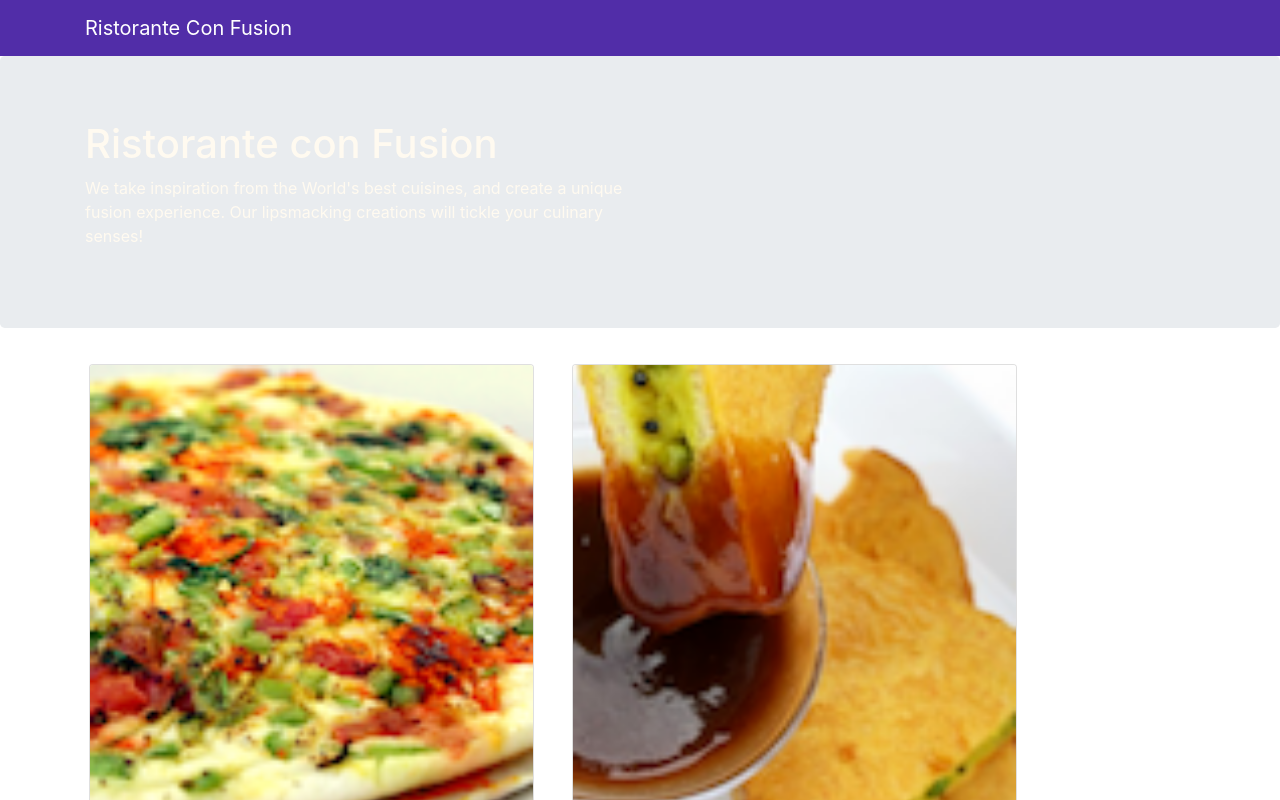
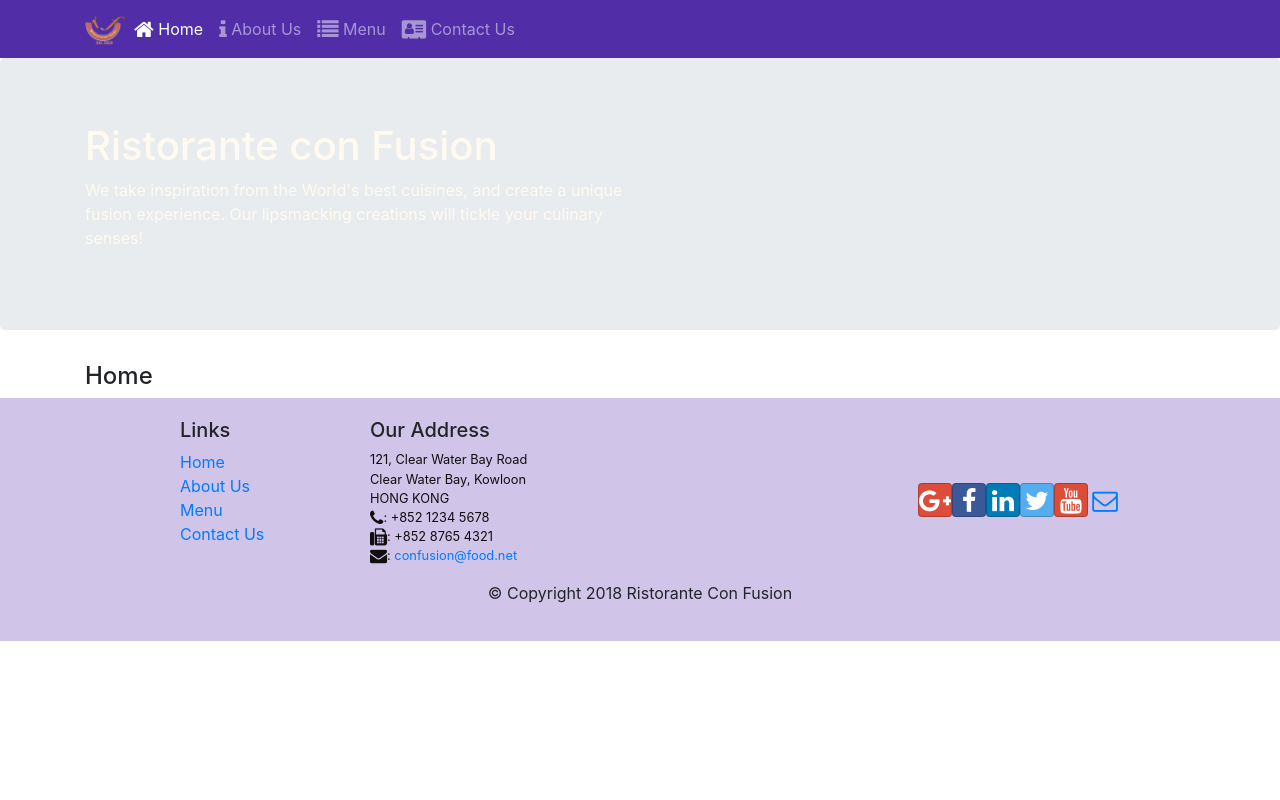
Before and after one commit to xAirx/Coursera-UniversityofHK-React, a React (Create React App) app in the folder confusion/: page /home in a window 1280 px wide. Shown: the top 800 px of the page. Built offline with nearby package versions, Linux system fonts and the light colour scheme.

Commit message:
React Router

```diff
--- a/confusion/src/App.js
+++ b/confusion/src/App.js
@@ -1,15 +1,18 @@
 import React, { Component } from 'react';
 import './App.css';
 import Main from './components/MainComponent';
+import { BrowserRouter } from 'react-router-dom';
 
 
 class App extends Component {
 
   render() {
     return (
+      <BrowserRouter>
       <div className="App">
       <Main />
       </div>
+      </BrowserRouter>
     );
   }
 }
--- a/confusion/src/components/DishdetailComponent.js
+++ b/confusion/src/components/DishdetailComponent.js
@@ -48,7 +48,6 @@
 
 	const  DishDetail = (props) => {
 
-
 		return (
 			<div className="container">
 				<div className="row">
--- a/confusion/src/components/FooterComponent.js
+++ b/confusion/src/components/FooterComponent.js
@@ -1,4 +1,5 @@
 import React from 'react';
+import { Link } from 'react-router-dom';
 
 function Footer(props) {
     return(
@@ -8,10 +9,10 @@
                 <div className="col-4 offset-1 col-sm-2">
                     <h5>Links</h5>
                     <ul className="list-unstyled">
-                        <li><a href="#">Home</a></li>
-                        <li><a href="#">About</a></li>
-                        <li><a href="#">Menu</a></li>
-                        <li><a href="contactus.html">Contact</a></li>
+                    <li><Link to='/home'>Home</Link></li>
+                        <li><Link to='/aboutus'>About Us</Link></li>
+                        <li><Link to='/menu'>Menu</Link></li>
+                        <li><Link to='/contactus'>Contact Us</Link></li>
                     </ul>
                 </div>
                 <div className="col-7 col-sm-5">
--- a/confusion/src/components/HeaderComponent.js
+++ b/confusion/src/components/HeaderComponent.js
@@ -1,13 +1,46 @@
-import React, { Component } from 'react';
-import { Navbar, NavbarBrand, Jumbotron } from 'reactstrap';
+import React, {Component} from 'react'
+import { Nav, Navbar, NavbarBrand, NavbarToggler, Collapse, NavItem, Jumbotron } from 'reactstrap';
+import { NavLink } from 'react-router-dom';
 
 class Header extends Component {
+    constructor(props) {
+        super(props);
+
+        this.toggleNav = this.toggleNav.bind(this);
+        this.state = {
+          isNavOpen: false
+        };
+      }
+
+      toggleNav() {
+        this.setState({
+          isNavOpen: !this.state.isNavOpen
+        });
+      }
+
     render() {
         return(
-    <React.Fragment>
-      <Navbar dark>
+            <div>
+                <Navbar dark expand="md">
                     <div className="container">
-            <NavbarBrand href="/">Ristorante Con Fusion</NavbarBrand>
+                        <NavbarToggler onClick={this.toggleNav} />
+                        <NavbarBrand className="mr-auto" href="/"><img src='assets/images/logo.png' height="30" width="41" alt='Ristorante Con Fusion' /></NavbarBrand>
+                        <Collapse isOpen={this.state.isNavOpen} navbar>
+                            <Nav navbar>
+                            <NavItem>
+                                <NavLink className="nav-link"  to='/home'><span className="fa fa-home fa-lg"></span> Home</NavLink>
+                            </NavItem>
+                            <NavItem>
+                                <NavLink className="nav-link" to='/aboutus'><span className="fa fa-info fa-lg"></span> About Us</NavLink>
+                            </NavItem>
+                            <NavItem>
+                                <NavLink className="nav-link"  to='/menu'><span className="fa fa-list fa-lg"></span> Menu</NavLink>
+                            </NavItem>
+                            <NavItem>
+                                <NavLink className="nav-link" to='/contactus'><span className="fa fa-address-card fa-lg"></span> Contact Us</NavLink>
+                            </NavItem>
+                            </Nav>
+                        </Collapse>
                     </div>
                 </Navbar>
                 <Jumbotron>
@@ -20,9 +53,9 @@
                         </div>
                     </div>
                 </Jumbotron>
-    </React.Fragment>
+            </div>
         );
     }
 }
 
-export default Header;
+export default Header
--- /dev/null
+++ b/confusion/src/components/HomeComponent.js
@@ -0,0 +1,11 @@
+import React from 'react';
+
+function Home(props) {
+    return(
+      <div className="container">
+        <h4>Home</h4>
+      </div>
+    );
+}
+
+export default Home;
--- a/confusion/src/components/MenuComponent.js
+++ b/confusion/src/components/MenuComponent.js
@@ -5,7 +5,7 @@
     function RenderMenuItem ({dish, onClick}) {
         return (
             <Card
-                onClick={() => onClick(dish.id)}>
+                /* onClick={() => onClick(dish.id)} */>
                 <CardImg width="100%" src={dish.image} alt={dish.name} />
                 <CardImgOverlay>
                     <CardTitle>{dish.name}</CardTitle>
--- a/confusion/src/components/maincomponent.js
+++ b/confusion/src/components/maincomponent.js
@@ -1,10 +1,15 @@
 import React, { Component } from 'react';
-import { Navbar, NavbarBrand } from 'reactstrap';
+/* import { Navbar, NavbarBrand } from 'reactstrap';
+ */
 import Menu from './MenuComponent';
-import DishDetail from './DishdetailComponent';
+/* import DishDetail from './DishdetailComponent';
+ */
 import { DISHES } from '../shared/dishes';
 import Header from './HeaderComponent';
 import Footer from './FooterComponent';
+import Home from './HomeComponent';
+import { Switch, Route, Redirect } from 'react-router-dom';
+
 
 class Main extends Component {
 
@@ -12,29 +17,45 @@
     super(props);
     this.state = {
         dishes: DISHES,
-        selectedDish: null
-    };
+/*         selectedDish: null
+ */    };
   }
 
-  onDishSelect(dishId) {
+/*   onDishSelect(dishId) {
     console.log("ONDISHSELECTISINVOKED: " + dishId);
     this.setState({ selectedDish: dishId});
     console.log(this.state.selectedDish)
-  }
+  } */
 
   render() {
+
+    const HomePage = () => {
+      return (
+          <Home
+          />
+      )
+    };
+
+    // Will iterate and find the route that matches the URL and navigate to the view.
+
+
     return (
-      <div>
+      <>
         {/* <Navbar dark color="primary">
           <div className="container">
             <NavbarBrand href="/">Ristorante Con Fusion</NavbarBrand>
           </div>xs
         </Navbar> */}
         <Header />
-        <Menu dishes={this.state.dishes} onClick={(dishId) => this.onDishSelect(dishId)} />
-        <DishDetail dish={this.state.dishes.filter((dish) => dish.id === this.state.selectedDish)[0]} />
+         <Switch>
+          <Route path='/home' component={HomePage} />
+          <Route exact path='/menu' component={() => <Menu dishes={this.state.dishes} />} />
+          <Redirect to="/home" />
+          </Switch>
+        {/* <Menu dishes={this.state.dishes} onClick={(dishId) => this.onDishSelect(dishId)} />
+        <DishDetail dish={this.state.dishes.filter((dish) => dish.id === this.state.selectedDish)[0]} /> */}
         <Footer />
-      </div>
+      </>
     );
   }
 }
```
Lines whose indentation alone changed are shown as unchanged.
